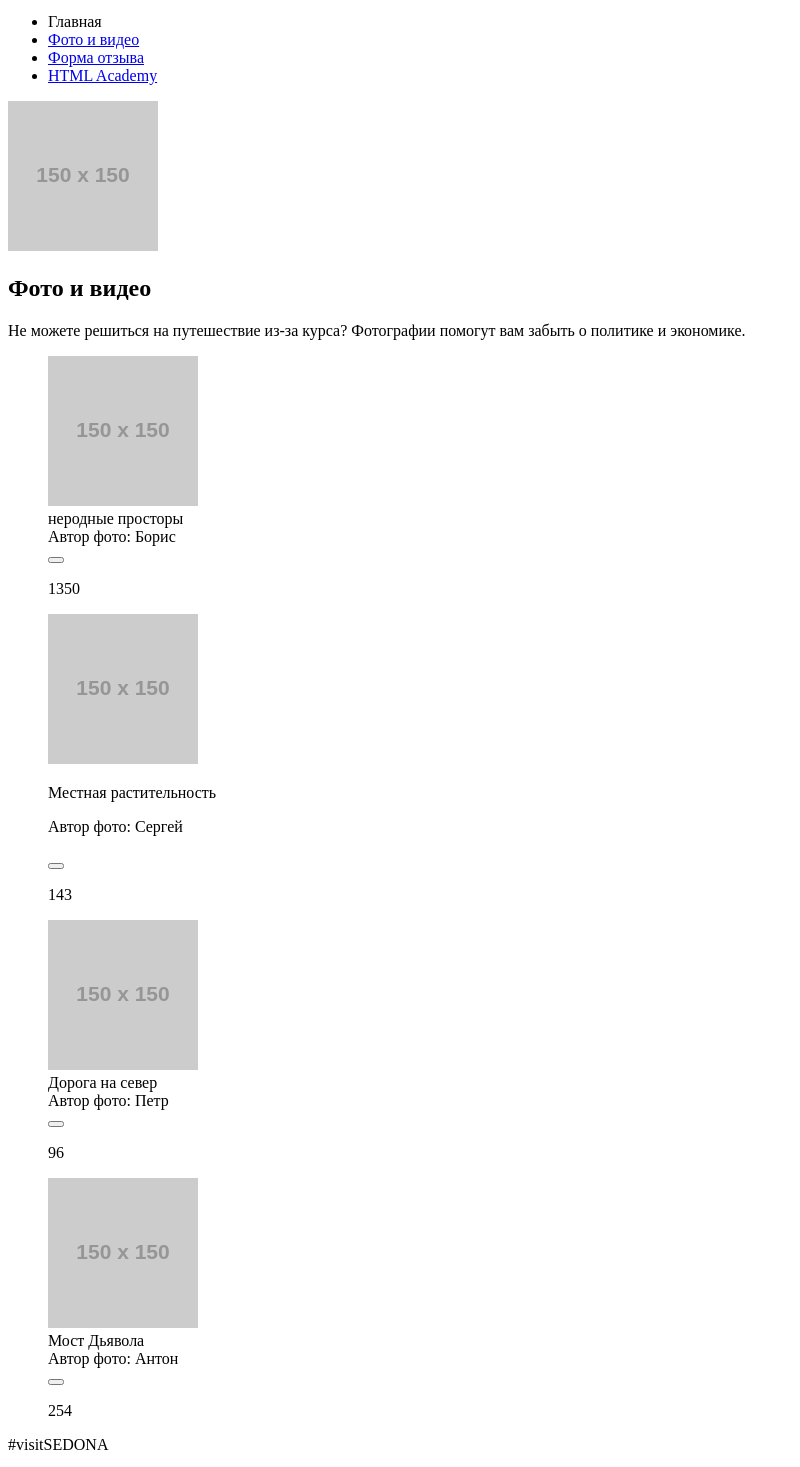
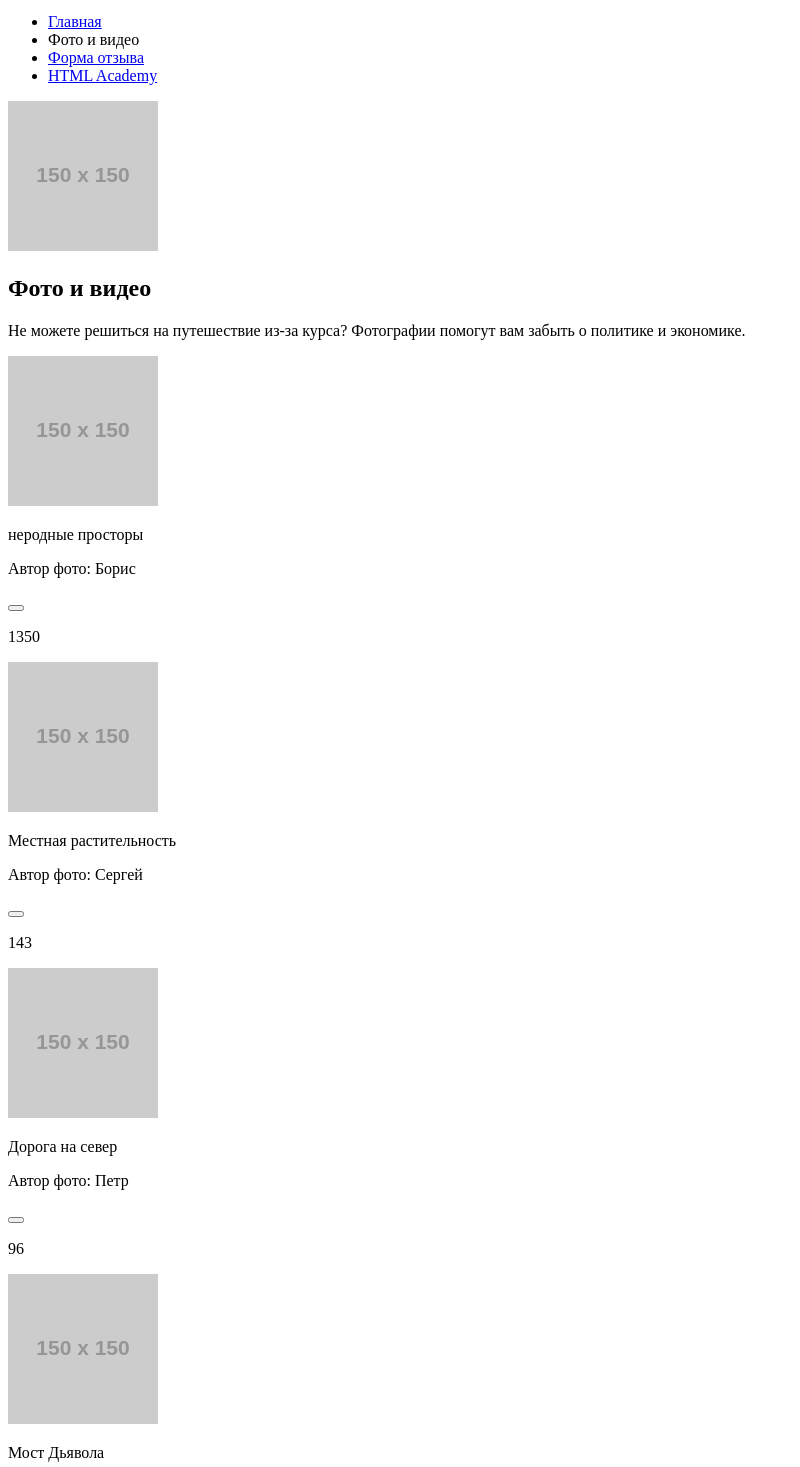
Before and after one commit to YuShato/1474119-sedona-20, a website: page source/photo.html in a window 1280 px wide. Shown: the part 186-1653 px from the top of the page, without its empty margins (0-800 px from the left). Drawn offline with Linux system fonts and the light colour scheme; placeholder pictures from the web are drawn by us.

Commit message:
Исправляет ошибки первой проверки наставником

```diff
--- a/source/photo.html
+++ b/source/photo.html
@@ -13,92 +13,84 @@
     </a>
     <nav class="main-nav">
       <button class="main-nav__toggle" type="button"><span class="visually-hidden">Открыть меню</span></button>
-      <div class="main-nav__wrapper">
       <ul class="main-nav__list site-list">
         <li class="site-list__item">
-            <a>
+          <a class="site-list__link" href="index.html">
             Главная
           </a>
         </li>
         <li class="site-list__item">
-            <a href="photo.html">
+          <a class="site-list__link">
             Фото и видео
           </a>
         </li>
         <li class="site-list__item">
-            <a href="form.html">
+          <a class="site-list__link" href="form.html">
             Форма отзыва
           </a>
         </li>
         <li class="site-list__item">
-            <a href="#">
+          <a class="site-list__link" href="https://htmlacademy.ru/intensive/adaptive">
             HTML Academy
           </a>
         </li>
       </ul>
-      </div>
     </nav>
   </header>
   <main class="page-main">
+    <div class="banner">
       <img src="https://via.placeholder.com/150x150" alt="Главная фотография города Седона">
+    </div>
     <section class="photos">
       <h2 class="site-title site-title--dark">Фото и видео</h2>
       <p class="photo-description site-description site-description--dark">Не можете решиться на путешествие из-за
         курса? Фотографии помогут вам забыть о политике и экономике.</p>
       <!-- первое фото -->
-      <figure class="photos__item">
+      <div class="photos__item">
         <a href="#">
           <img class="photos__pic" src="https://via.placeholder.com/150x150" alt="Закат по дороге в Седону">
         </a>
-        <figcaption class="photos__description">неродные просторы</figcaption>
-        <figcaption class="photos__legend photo-description site-description site-description--dark">Автор фото: Борис
-        </figcaption>
-        <button class="photos__like" src="https://via.placeholder.com/150x150"
-          aria-label="Поставить лайк фото"></button>
+        <p class="photos__description">неродные просторы</p>
+        <p class="photos__legend photo-description site-description site-description--dark">Автор фото: Борис</p>
+        <button class="photos__like" type="button" aria-label="Поставить лайк фото"></button>
         <p class="photos__description">1350</p>
-      </figure>
+      </div>
       <!-- второе фото -->
-      <figure class="photos__item">
+      <div class="photos__item">
         <a href="#">
           <img class="photos__pic" src="https://via.placeholder.com/150x150" alt="Местная растительность">
         </a>
         <p class="photos__description">Местная растительность</p>
         <p class="photos__legend photo-description site-description site-description--dark">Автор фото: Сергей</p>
-        <button class="photos__like" src="https://via.placeholder.com/150x150"
-          aria-label="Поставить лайк фото"></button>
+        <button class="photos__like" type="button" aria-label="Поставить лайк фото"></button>
         <p class="photos__description">143</p>
-      </figure>
+      </div>
       <!-- третье фото -->
-      <figure class="photos__item">
+      <div class="photos__item">
         <a href="#">
           <img class="photos__pic" src="https://via.placeholder.com/150x150" alt="Дорога на север">
         </a>
-        <figcaption class="photos__description">Дорога на север</figcaption>
-        <figcaption class="photos__legend photo-description site-description site-description--dark">Автор фото: Петр
-        </figcaption>
-        <button class="photos__like" src="https://via.placeholder.com/150x150"
-          aria-label="Поставить лайк фото"></button>
+        <p class="photos__description">Дорога на север</p>
+        <p class="photos__legend photo-description site-description site-description--dark">Автор фото: Петр</p>
+        <button class="photos__like" type="button" aria-label="Поставить лайк фото"></button>
         <p class="photos__description">96</p>
-      </figure>
+      </div>
       <!-- четвертое фото -->
-      <figure class="photos__item">
+      <div class="photos__item">
         <a href="#">
           <img class="photos__pic" src="https://via.placeholder.com/150x150" alt="Мост Дьявола">
         </a>
-        <figcaption class="photos__description">Мост Дьявола</figcaption>
-        <figcaption class="photos__legend photo-description site-description site-description--dark">Автор фото: Антон
-        </figcaption>
-        <button class="photos__like" src="https://via.placeholder.com/150x150"
-          aria-label="Поставить лайк фото"></button>
+        <p class="photos__description">Мост Дьявола</p>
+        <p class="photos__legend photo-description site-description site-description--dark">Автор фото: Антон</p>
+        <button class="photos__like" type="button" aria-label="Поставить лайк фото"></button>
         <p class="photos__description">254</p>
-      </figure>
+      </div>
     </section>
     <!-- здесь будет блок с видео -->
   </main>
   <footer class="page-footer">
     <div class="page-footer__wrapper">
-      <a class="page-footer__hashtag">#visitSEDONA</a>
-      <div class="page-footer__social social">
+      <a class="page-footer__hashtag">#visitsedona</a>
       <ul class="social__list">
         <li class="social__item">
           <a class="social__link social__link--vkontakte" href="https://vk.com/htmlacademy">Мы в Вконтакте</a>
@@ -107,11 +99,9 @@
           <a class="social__link social__link--facebook" href="https://www.facebook.com/htmlacademy">Мы в Фейсбуке</a>
         </li>
         <li class="social__item">
-            <a class="social__link social__link--instagram" href="https://www.instagram.com/htmlacademy">Мы в
-              Инстаграме</a>
+          <a class="social__link social__link--instagram" href="https://www.instagram.com/htmlacademy">Мы в Инстаграме</a>
         </li>
       </ul>
-      </div>
       <div class="page-footer__copyright copyright">
         <b class="copyright__text">Разработано</b>
         <a class="copyright__link" href="https://htmlacademy.ru/intensive/adaptive">HTML Academy</a>
```
Also changed, not shown: source/form.html (+8 -11 lines), source/index.html (+19 -24 lines). Lines whose indentation alone changed are shown as unchanged.
